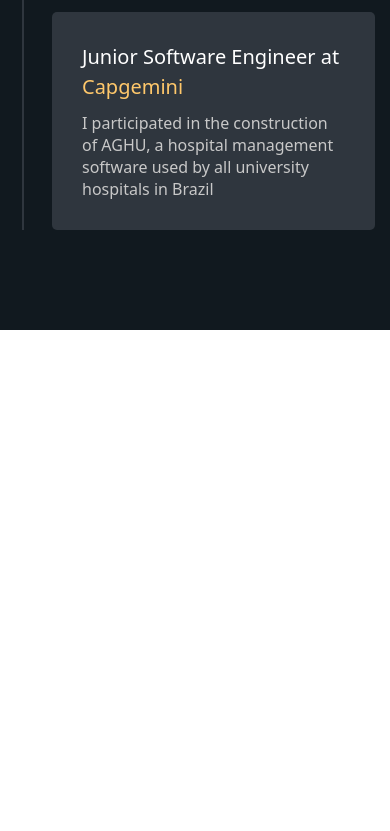
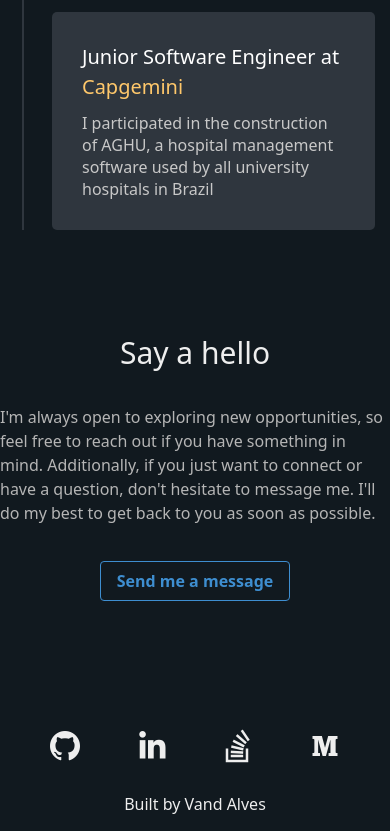
Before and after one commit to vanddev/pf-v1, a website: page index.html in a window 390 px wide. Shown: the part 4067-4898 px from the top of the page. Before the commit the page ends 4397 px from the top, so only its background shows below. Drawn offline with nearby package versions, Linux system fonts and the light colour scheme; files that its build step writes are made by us from their sources.

Commit message:
add contact in footer

```diff
--- a/index.html
+++ b/index.html
@@ -230,7 +230,35 @@
           </div>
         </div>
       </section>
+      <section id="contact">
+        <h1>Say a hello</h1>
+        <p>I'm always open to exploring new opportunities, so feel free to reach out if you have something in mind. Additionally, if you just want to connect or have a question, don't hesitate to message me. I'll do my best to get back to you as soon as possible.</p>
+        <div class="buttons">
+          <a class="button is-info is-outlined" rel="noopener noreferrer" target="_blank" href="mailto:vanalvesdev@gmail.com">
+            <strong>Send me a message</strong>
+          </a>
+        </div>
+      </section>
     </main>
+    <footer>
+      <div class="links">
+        <ul>
+          <li>
+            <a data-tooltip="Github" data-placement="right" target="_blank" href="https://github.com/vanalvesdev"><i class="lab la-github"></i></a>
+          </li>
+          <li>
+            <a data-tooltip="Linkedin" data-placement="right" target="_blank" href="https://www.linkedin.com/in/vaanalvesr/?locale=en_US"><i class="lab la-linkedin-in"></i></a>
+          </li>
+          <li>
+            <a data-tooltip="Stackoverflow" data-placement="right" target="_blank" href="https://stackoverflow.com/users/8420463/vanderson-alves"><i class="lab la-stack-overflow"></i></a>
+          </li>
+          <li>
+            <a data-tooltip="Medium" data-placement="right" target="_blank" href="https://medium.com/@vaanalvesdev"><i class="lab la-medium"></i></a>
+          </li>
+        </ul>
+      </div>
+      <span>Built by Vand Alves</span>
+    </footer>
     <script>
       var typed = new Typed('#typed', {
         stringsElement: '#typed-strings',
@@ -242,6 +270,10 @@
       const navbarItems = []
       const mainContent = document.getElementsByTagName('main')[0]
       const htmlDocument = document.getElementsByTagName('html')[0]
+
+      const isMenuVisible = () => {
+        return document.querySelector(".navbar-burger").computedStyleMap().get("display") != 'none'
+      }
 
       const toggleMenu = () => {
         navbarItems.forEach(element => {
@@ -306,7 +338,9 @@
         const navbarStartItems = document.querySelectorAll('.navbar-start .navbar-item')
         navbarStartItems.forEach(el => {
           el.addEventListener('click', () => {
-            toggleMenu();
+            if (isMenuVisible()) {
+              toggleMenu();
+            }
           })
         })
       })
--- a/index.scss
+++ b/index.scss
@@ -10,11 +10,10 @@
 "Segoe UI Symbol", "Noto Color Emoji";
 $content-padding: 70px;
 $hero-padding: max($content-padding, 10vw);
-
-
 $hero-font-size: 70px;
 $hero-font-size-medium: 50px;
 $hero-font-size-small: 32px;
+$social-link-font-size: 40px;
 
 @import "node_modules/bulma/bulma.sass";
 
@@ -84,9 +83,11 @@
 
     .navbar-brand {
         width: 0%;
-        pointer-events: none;
-        cursor: default;
-        text-decoration: none;
+        .navbar-item {
+            pointer-events: none;
+            cursor: default;
+            text-decoration: none;
+        }
     }
     .navbar-start {
         margin: 0;
@@ -200,7 +201,7 @@
             a {
                 color: $primary-color;
                 i {
-                    font-size: 40px;
+                    font-size: $social-link-font-size;
                 }
 
                 &:hover {
@@ -217,6 +218,40 @@
         height: 90px;
         margin: 0px auto;
         background-color: white;
+    }
+}
+
+footer {
+    height: auto;
+    min-height: 70px;
+    padding: 15px;
+    text-align: center;
+
+    .links {
+        margin: auto;
+        width: 30vw;
+        margin-bottom: 16px;
+        min-width: 300px;
+        display: none;
+        ul {
+            display: flex;
+            -webkit-box-pack: justify;
+            justify-content: space-between;
+            -webkit-box-align: center;
+            align-items: center;
+            padding: 0px;
+            margin: 0px;
+            list-style: none;
+            font-size: $social-link-font-size;
+
+            a {
+                color: $primary-color;
+
+                &:hover {
+                    color: $accent-color;
+                }
+            }
+        }
     }
 }
 
@@ -353,6 +388,20 @@
     }
 }
 
+#contact {
+    display: flex;
+    flex-direction: column;
+    justify-content: center;
+    align-items: center;
+    margin-bottom: 100px;
+    p {
+        color: $grey-light;
+        margin-bottom: 36px;
+        max-width: 460px;
+    }
+}
+
+
 @media screen and (max-width: 1680px) {
     .social-links {
         left: 2rem;
@@ -376,6 +425,12 @@
 @media screen and (max-width: 1160px) {
     .social-links {
         display: none;
+    }
+
+    footer {
+        .links {
+            display: block;
+        }
     }
 }
 
```
